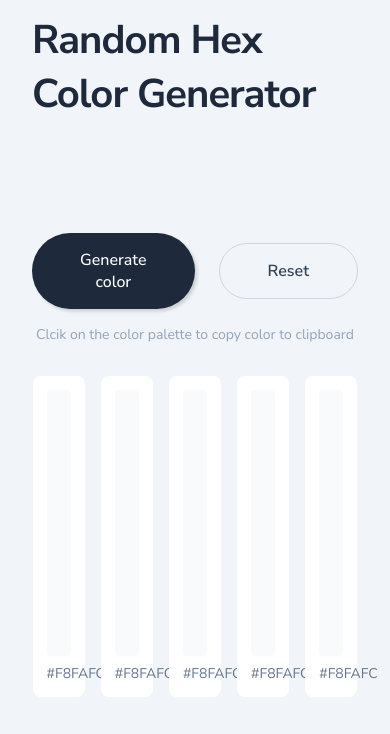
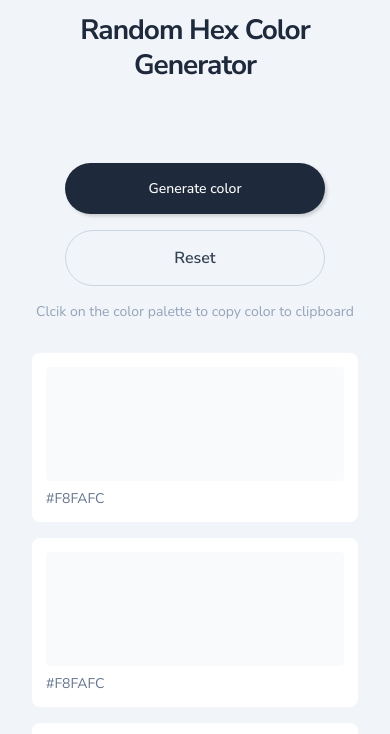
Before and after one commit to blakwizard/Random-Color-Code-Generator, a plain HTML site: page index.html in a window 390 px wide. Shown: the part 52-786 px from the top of the page. Drawn offline with nearby package versions, Linux system fonts and the light colour scheme.

Commit message:
made responsive for all screen sizes

```diff
--- a/style.css
+++ b/style.css
@@ -49,6 +49,7 @@ h1{
     font-size: 2.5rem;
     font-weight: 700;
     letter-spacing: -1px;
+    text-align: center;
 }
 .color-content{
     width: 100%;
@@ -122,6 +123,7 @@ button:hover{
 .instruction p{
     font-size: 0.875rem;
     color: #94A3B8;
+    text-align: center;
 }
 
 .color-box-collection{
@@ -155,20 +157,6 @@ button:hover{
     cursor: pointer;
     /* border: 0.5px solid #E2E8F0; */
 }
-/* .tooltip {
-    position: absolute;
-    background: rgba(0, 0, 0, 0.75);
-    color: #fff;
-    font-size: 12px;
-    padding: 5px 8px;
-    border-radius: 4px;
-    opacity: 0;
-    transition: opacity 0.3s ease-in-out;
-    pointer-events: none;
-}
-.show-tooltip {
-    opacity: 1;
-} */
 
 .copy-message {
     position: fixed;
@@ -193,7 +181,6 @@ button:hover{
         opacity: 0;
     }
 }
-
 
 
 .color-boxe p{
@@ -268,3 +255,62 @@ button:hover{
     line-height: 1.25rem;
 
 }
+
+/* Responsiveness */
+@media only screen and (max-width:880px) {
+
+    .color-content{
+        margin-top: 0rem;
+    }
+
+    .color-box-collection{
+        column-gap: 0.65rem;
+    }
+
+    .color-boxe{
+        width: 18%;
+        height: 38vh;
+
+    }
+}
+
+@media only screen and (max-width:680px) {
+    .top-cont h1{
+        font-size: 2.25rem;
+        line-height: 2.75rem;
+
+    }
+
+
+    .color-box-collection{
+        flex-direction: column;
+        row-gap: 1rem;
+    }
+
+    .color-boxe{
+        width: 100%;
+        height: 20vh;
+
+    }
+}
+
+
+@media only screen and (max-width:400px) {
+    .top-cont h1{
+        font-size: 1.75rem;
+        line-height: 2.2rem;
+
+    }
+
+    .buttons{
+        width: 100%;
+        flex-direction: column;
+        row-gap: 1rem;
+    }
+    button{
+        width: 80%;
+        font-size: 0.875rem;
+    }
+
+
+}
```
